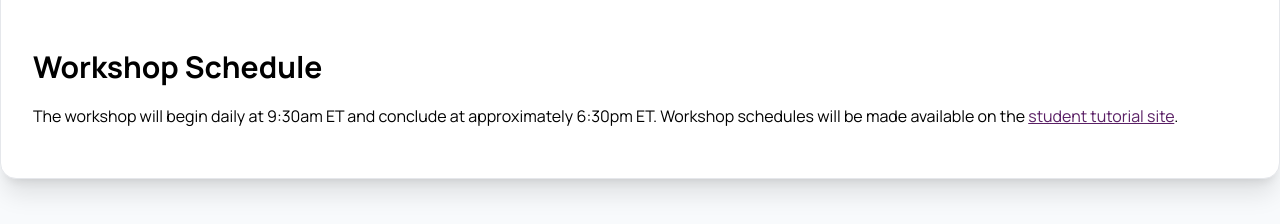
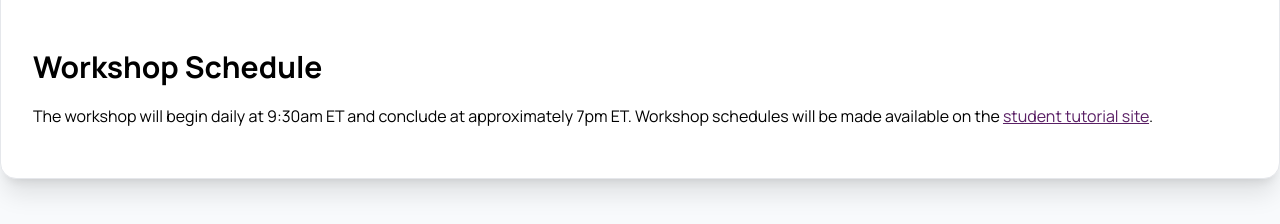
Before and after one commit to bioinformaticsdotca/travel_logistics, a Jekyll site: the page built from toronto/RNA_SaskTo-2606.md, in a window 1280 px wide and 900 px high, scrolled down 2110 px. Shown: the part 673-897 px from the top of the window. Built offline with Jekyll 4.4.1, drawn with Linux system fonts in a browser that asks for light colours; nearby versions of some CDN libraries; part of the change alters nothing that is shown.

Commit message:
rnalogisiticspage

```diff
--- a/toronto/RNA_SaskTo-2606.md
+++ b/toronto/RNA_SaskTo-2606.md
@@ -1,7 +1,7 @@
 ---
 layout: default
-title: Single-Cell RNA-seq Analysis Toronto Logistics
-date:  2026-06-01
+title: RNA-seq Analysis Toronto Logistics
+date:  2026-06-22
 regions: Ontario
 ---
 
@@ -71,4 +71,4 @@ A light breakfast and snacks will be provided. You are responsible for your own
 
 ## Workshop Schedule
 
-The workshop will begin daily at 9:30am ET and conclude at approximately 6:30pm ET. Workshop schedules will be made available on the [student tutorial site](https://bioinformaticsdotca.github.io/scRNA_WinTo-2606/index.html).
+The workshop will begin daily at 9:30am ET and conclude at approximately 7pm ET. Workshop schedules will be made available on the [student tutorial site](https://bioinformaticsdotca.github.io/RNA_SaskTo-2606/index.html).
```
